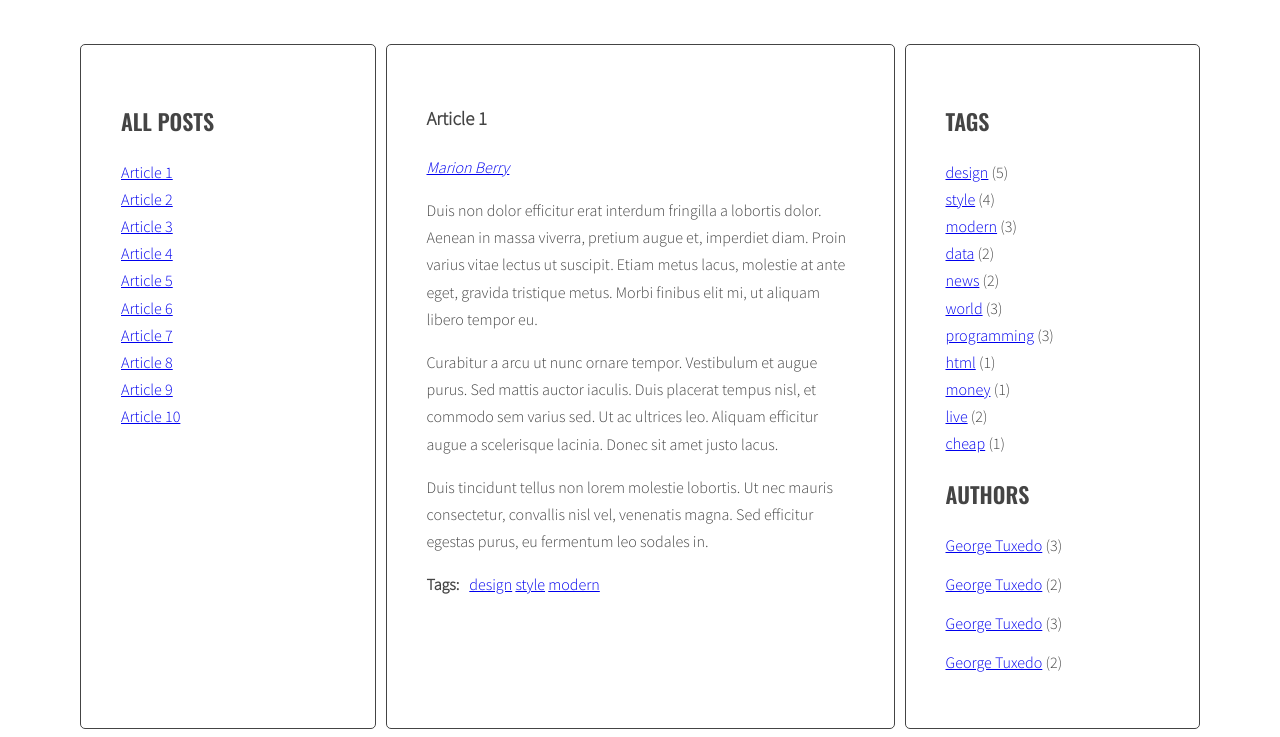
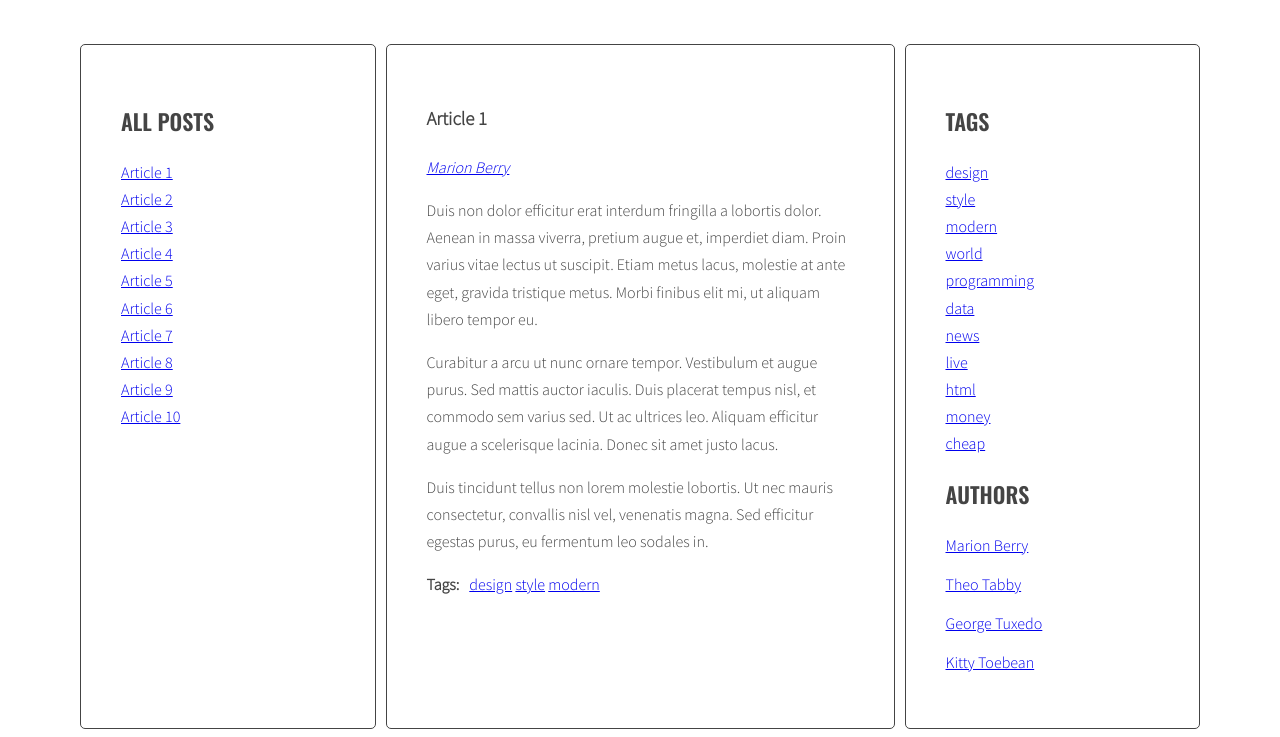
Before and after one commit to ElFilipek/Javascript-blog, a website: page index.html in a window 1280 px wide. Shown: the part 138-875 px from the top of the page. Drawn offline with nearby package versions, Linux system fonts and the light colour scheme.

Commit message:
add functional handlebars

```diff
--- a/index.html
+++ b/index.html
@@ -188,6 +188,26 @@
               </main>
             </div>
           </div>
+          <script id="template-article-link" type="text/x-handlebars-template">
+            <li><a href="#{{ id }}"><span>{{ title }}</span></a></li>
+          </script>
+          <script id="template-tag-link" type="text/x-handlebars-template">
+            <li><a href="#tag-{{ tagTpl }}">{{ tagTpl }}</a></li>
+          </script>
+          <script id="template-tag-cloud-link" type="text/x-handlebars-template">
+            {{#each tags}}
+            <li><a href="#tag-{{ tagNameTpl }}" class="{{ tagClassTpl }}">{{ tagNameTpl }}</a></li>
+            {{/each}}
+          </script>
+          <script id="template-author-link" type="text/x-handlebars-template">
+            <a href="#author-{{ authorNoSpaceTpl }}">{{ authorTpl }}</a>
+          </script>
+          <script id="template-author-list-link" type="text/x-handlebars-template">
+            {{#each authors}}
+            <li><a href="#author-{{ authorNoSpaceTpl }}">{{ authorNameTpl }}</a></li>
+            {{/each}}
+          </script>
+          <script src="https://cdnjs.cloudflare.com/ajax/libs/handlebars.js/4.1.0/handlebars.min.js"></script>
           <script src="js/script.js"></script>
     </body>
 </html>
--- a/js/script.js
+++ b/js/script.js
@@ -5,6 +5,14 @@ document.getElementById('test-button').addEventListener('click', function(){
     console.log('links:', links);
   });
   */
+const templates = {
+  articleLinkTpl: Handlebars.compile(document.querySelector('#template-article-link').innerHTML),
+  tagLinkTpl: Handlebars.compile(document.querySelector('#template-tag-link').innerHTML),
+  tagCloudLink: Handlebars.compile(document.querySelector('#template-tag-cloud-link').innerHTML),
+  authorLinkTpl: Handlebars.compile(document.querySelector('#template-author-link').innerHTML),
+  authorListLink: Handlebars.compile(document.querySelector('#template-author-list-link').innerHTML)
+};
+console.log(templates);
 
 const titleClickHandler = function(event){
   event.preventDefault();
@@ -53,11 +61,12 @@ const optArticleSelector = '.post',
   optAuthorsListSelector = '.authors';
 
 
-// eslint-disable-next-line no-inner-declarations
+
 function generateTitleLinks(customSelector = '') {
   /*remove content of the title list*/
   const titleList = document.querySelector(optTitleListSelector);
   titleList.innerHTML = '';
+  let articlesListHTML = document.getElementById('articles-list');
 
   /*for each article */
   const articles = document.querySelectorAll(optArticleSelector + customSelector);
@@ -72,7 +81,19 @@ function generateTitleLinks(customSelector = '') {
     const articleTitle = article.querySelector(optTitleSelector).innerHTML;
 
     /*create html from the link */
-    const linkHTML = '<li><a href="#' + articleId + '"><span>' + articleTitle +  '</span></a></li>';
+    /*  old code
+    const linkHTML = templates.articleLink(linkHTMLData);
+    */
+    const linkHTMLData = {id: articleId, _title: articleTitle,
+get title() {
+        return this._title;
+      },
+set title(value) {
+        this._title = value;
+      },
+};
+
+    const linkHTML = templates.articleLinkTpl(linkHTMLData);
     titleList.insertAdjacentHTML('beforeend', linkHTML);
 
     /* insert title to the title list*/
@@ -123,7 +144,7 @@ function generateTags(){
     const tagsWrapper = article.querySelector(optArticleTagsSelector);
     console.log(tagsWrapper);
     /* make html variable with empty string */
-    let html = '';
+    /*  old let html = ''; */
     /* get tags from data-tags attribute */
     const articleTags = article.getAttribute('data-tags');
     console.log(articleTags);
@@ -133,9 +154,16 @@ function generateTags(){
     /* START LOOP: for each tag */
     for(let tag of articleTagsArray){
     /* generate HTML of the link */
-      let linkHTML = '<li><a href="#tag-' + tag + '">' + tag + '</a></li>';
+    /*old
+    let linkHTML = '<li><a href="#tag-' + tag + '">' + tag + '</a></li>';
+    */
+      const tagHTMLData = {tagTpl: tag};
+      const tagHTML = templates.tagLinkTpl(tagHTMLData);
       /* add generated code to html variable */
+      /*old code
       html = html + ' ' + linkHTML;
+      */
+      tagsWrapper.insertAdjacentHTML('beforeend', tagHTML);
       /* [NEW] check if this link is NOT already in allTags */
       if(!allTags[tag]) {
       /* [NEW] add tag to allTags object */
@@ -145,8 +173,8 @@ function generateTags(){
       }
       /* END LOOP: for each tag */
     }
-    /* insert HTML of all the links into the tags wrapper */
-    tagsWrapper.innerHTML = html;
+    /* insert HTML of all the links into the tags wrapper
+    tagsWrapper.innerHTML = html;*/
   /* END LOOP: for every article: */
   }
   /* [NEW] find list of tags in right column */
@@ -155,20 +183,39 @@ function generateTags(){
   /* [NEW] add html from allTags to tagList */
   /*tagList.innerHTML = allTags.join(' '); [old version]*/
   /* [NEW] create variable for all links HTML code */
+  /* old code
   let allTagsHTML = '';
+  */
   const tagsParams = calculateTagsParams(allTags);
-  console.log('tagsParams:', tagsParams);
+  /*handlebar*/
+  const allTagsData = {tags: []};
+    const tagsCountNumber = [];
+    function compareTagCounts(a, b){
+      return b.tagCount - a.tagCount;
+    }
 
   /* [NEW] START LOOP: for each tag in allTags: */
   for(let tag in allTags){
-  /* [NEW] generate code of a link and add it to allTagsHTML */
-    const tagLinkHTML = '<li><a href="#tag-' + tag + '">' + tag + '</a> (' + allTags[tag] + ') </li>';
+  /*old code
+    /* [NEW] generate code of a link and add it to allTagsHTML */
+  /*const tagLinkHTML = '<li><a href="#tag-' + tag + '">' + tag + '</a> (' + allTags[tag] + ') </li>';
     console.log('tagLinkHTML:', tagLinkHTML);
     allTagsHTML += tagLinkHTML;
+  */
+    let tagCountNumber = {tagName: tag, tagCount: allTags[tag]};
+    tagsCountNumber.push(tagCountNumber);
   /* [NEW] END LOOP: for each tag in allTags: */
   }
-  /*[NEW] add HTML from allTagsHTML to tagList */
-  tagList.innerHTML = allTagsHTML;
+  tagsCountNumber.sort(compareTagCounts);
+  for(let tag in tagsCountNumber){
+    allTagsData.tags.push ({
+      listTagTpl: tag,
+        tagCountTpl: allTags[tagsCountNumber[tag].tagName],
+        tagClassTpl: calculateTagClass(allTags[tagsCountNumber[tag].tagName], tagsParams),
+        tagNameTpl: tagsCountNumber[tag].tagName
+      });
+   }
+   tagList.innerHTML += templates.tagCloudLink(allTagsData);
 }
 generateTags();
 
@@ -236,7 +283,13 @@ function generateAuthors(){
     /* add generated code to html variable */
     html = author;
     /* insert HTML of all the links into the tags wrapper */
+    /* old code
     authorWrapper.innerHTML = '<a href="#author-' + html + '">' + html + '</a>';
+    */
+   /* NEW handlebars */
+   const authorData = {authorTpl: author, htmlTpl: html};
+   const authorHTML = templates.authorLinkTpl(authorData);
+   authorWrapper.insertAdjacentHTML('beforeend', authorHTML);
     /*check */
     if(!allAuthors[author]){
       allAuthors[author] = 1;
@@ -246,13 +299,23 @@ function generateAuthors(){
     /* find authors */
     const authorsList = document.querySelector(optAuthorsListSelector);
     /*create new variable*/
+    /* old code
     let allAuthorsHTML = '';
+    */
+    const allAuthorsNames = {authors: []};
     /* [NEW] START LOOP */
     for(let author in allAuthors){
+      /*old code
       allAuthorsHTML += '<li><a href="#author-' + author + '">' + html + '</a> (' + allAuthors[author] + ') </li>';
+      */
+      const authorNameData = author.replace('_', ' ');
+      allAuthorsNames.authors.push ({
+        htmlTpl: author,
+        authorNameTpl: authorNameData
+      });
     }
     console.log(authorsList);
-    authorsList.innerHTML = allAuthorsHTML;
+    authorsList.innerHTML = templates.authorListLink(allAuthorsNames);
   }
 
 }
@@ -289,7 +352,7 @@ function authorClickHandler(event){
   }
   /* execute function "generateTitleLinks" with article selector as argument */
 
-  generateTitleLinks('[data-author~="' + author + '"]');
+  generateTitleLinks('[data-author~="' + articleAuthorSelector + '"]');
 }
 
 function addClickListenerToAuthors(){
--- a/package.json
+++ b/package.json
@@ -35,5 +35,8 @@
     "postcss": "^8.2.6",
     "postcss-cli": "^8.3.1",
     "sass": "^1.52.1"
+  },
+  "dependencies": {
+    "handlebars": "^4.7.7"
   }
 }
```
Also changed, not shown: .eslintrc.json, 1 other file.
